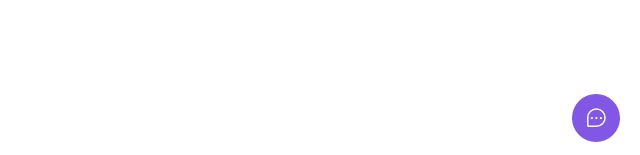
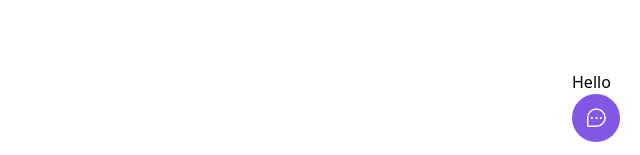
Before and after one commit to joaoperigo/nlw-feedback-react-app, a React (Vite) app in the folder web/: page / in a window 1280 px wide. Both pictures are taken after a click on the button "Feedback". Shown: the part 642-797 px from the top of the page, without its empty margins (640-1280 px from the left). Built offline with nearby package versions, Linux system fonts and the light colour scheme.

Commit message:
React use state example; Function toggle setted

```diff
--- a/web/src/App.tsx
+++ b/web/src/App.tsx
@@ -1,4 +1,4 @@
-import { Widget } from "./components/widget";
+import { Widget } from "./components/Widget";
 
 export function App() {
   return <Widget />
--- a/web/src/components/widget.tsx
+++ b/web/src/components/widget.tsx
@@ -1,9 +1,18 @@
-import { ChatTeardropDots } from 'phosphor-react';
+import { ChatTeardropDots } from 'phosphor-react'
+import { useState } from 'react'
+
 
 export function Widget() {
+    const [isWidgetOpen, setIsWidgetOpen] = useState(false)
+
+    function toggleWidgetVisibility() {
+        setIsWidgetOpen(!isWidgetOpen)
+    }
+
     return (
         <div className="absolute bottom-4 right-5">
-            <button className="bg-brand-500 rounded-full px-3 h-12 text-white flex items-center group">
+            {isWidgetOpen && <p>Hello</p> }
+            <button onClick={ toggleWidgetVisibility } className="bg-brand-500 rounded-full px-3 h-12 text-white flex items-center group">
                 <ChatTeardropDots className="w-6 h-6"/>
 
                 <span className="max-w-0 overflow-hidden group-hover:max-w-xs transition-all duration-500 ease-linear">
```
